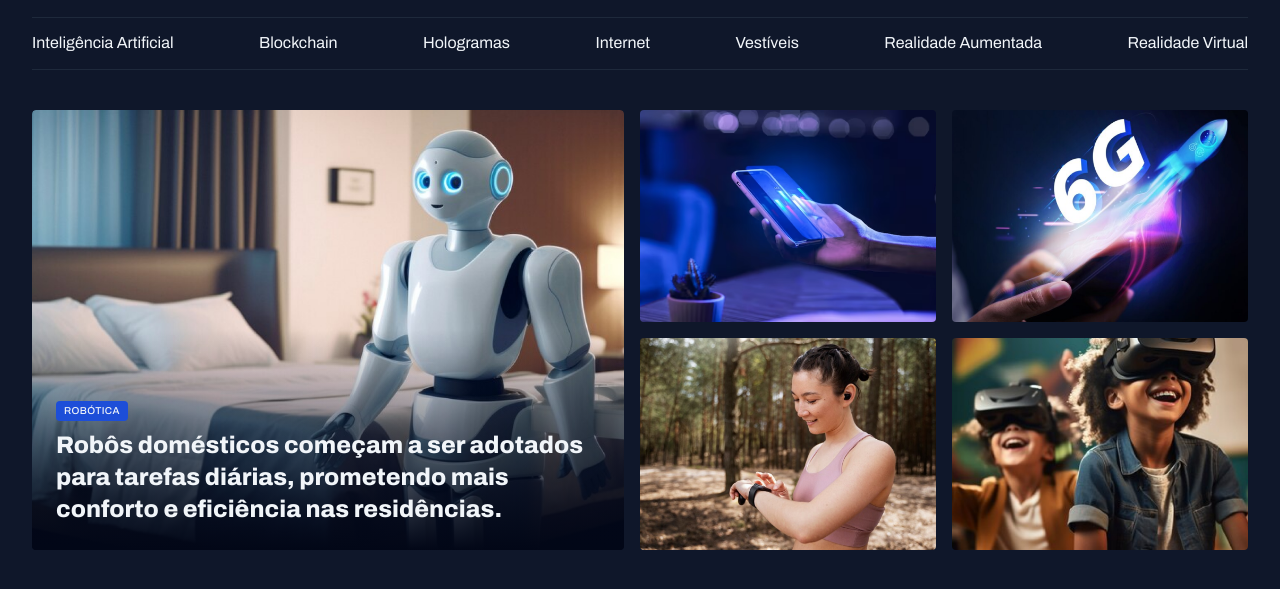
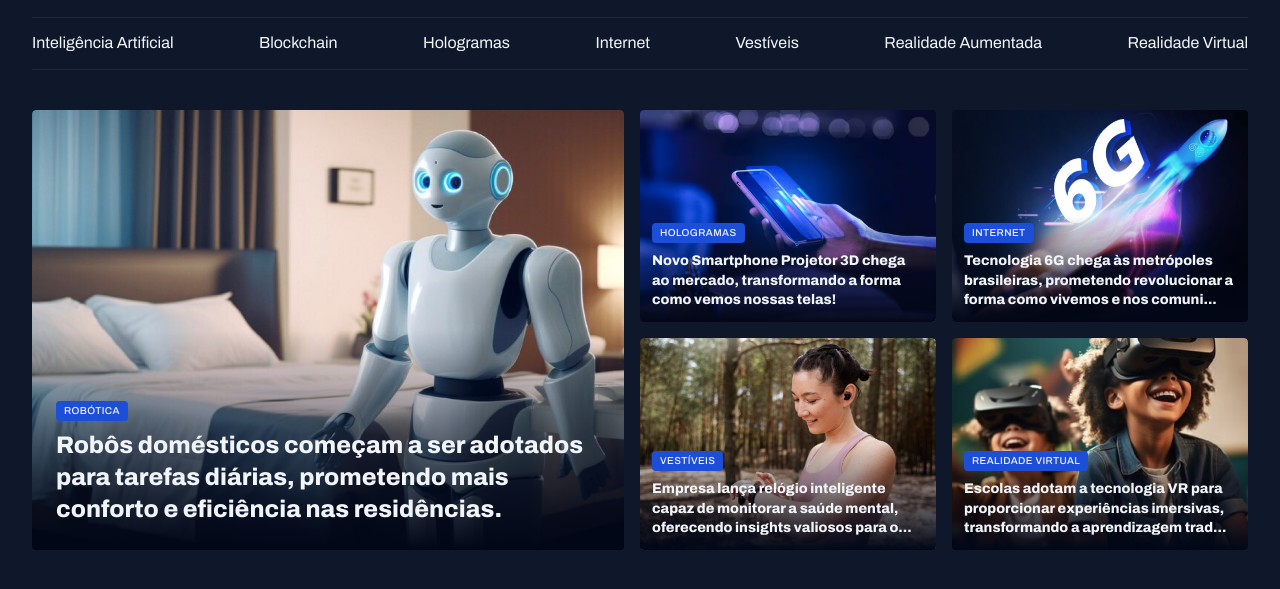
Before and after one commit to LucielRobertooo/Not-cias, a plain HTML site: page index.html in a window 1280 px wide. Shown: the part 45-634 px from the top of the page. Drawn offline with Linux system fonts and the light colour scheme; a web font is replaced by a local one.

Commit message:
finalizando a seção destaques

```diff
--- a/index.html
+++ b/index.html
@@ -48,20 +48,44 @@
       <h2 class="text-2xl">Robôs domésticos começam a ser adotados para tarefas diárias, prometendo mais conforto e eficiência nas residências.</h2>
     </figcaption>
   </figure>
-  <figure class="grid grid-cols-2 gap-16">
-    <figure>
+  <div class="grid grid-cols-2 gap-16">
+    <figure class="card">
       <img src="assets/img/Image 02.png" alt="">
+
+      <figcaption>
+        <span class="content-tag">Hologramas</span>
+        <h2 class="text-lg">Novo Smartphone Projetor 3D chega ao mercado, transformando a forma como vemos nossas telas!</h2>
+      </figcaption>
+
     </figure>
-    <figure>
+    <figure class="card">
       <img src="assets/img/Image 03.png" alt="">
+
+      <figcaption>
+        <span class="content-tag">Internet</span>
+        <h2 class="text-lg">Tecnologia 6G chega às metrópoles brasileiras, prometendo revolucionar a forma como vivemos e nos comuni...</h2>
+      </figcaption>
+
     </figure>
-    <figure>
+    <figure class="card">
       <img src="assets/img/Image 04.png" alt="">
+
+      <figcaption>
+        <span class="content-tag">Vestíveis</span>
+        <h2 class="text-lg">Empresa lança relógio inteligente capaz de monitorar a saúde mental, oferecendo insights valiosos para o...
+        </h2>
+      </figcaption>
+
     </figure>
-    <figure>
+    <figure class="card">
       <img src="assets/img/Image 05.png" alt="">
+
+      <figcaption>
+        <span class="content-tag">Realidade Virtual</span>
+        <h2 class="text-lg">Escolas adotam a tecnologia VR para proporcionar experiências imersivas, transformando a aprendizagem trad...</h2>
+      </figcaption>
     </figure>
-  </figure>
+  </div>
 </section>
 </main>
 </body>
--- a/style/section.css
+++ b/style/section.css
@@ -31,6 +31,10 @@
 
       padding: 24px;
 
+      &:has(.text-lg){
+        padding: 12px;
+      }
+
      h2{
       margin-top: 8px;
     }
```
